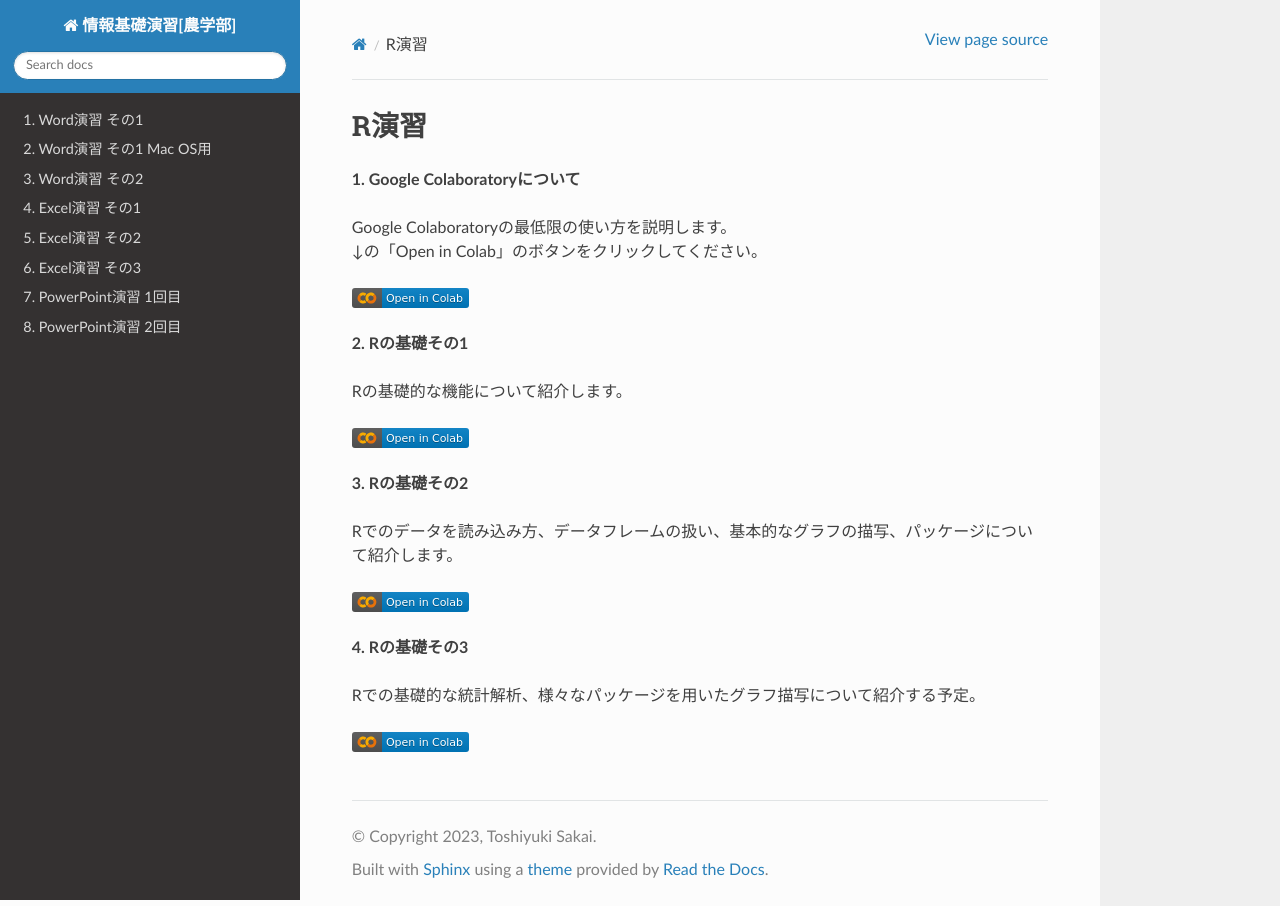
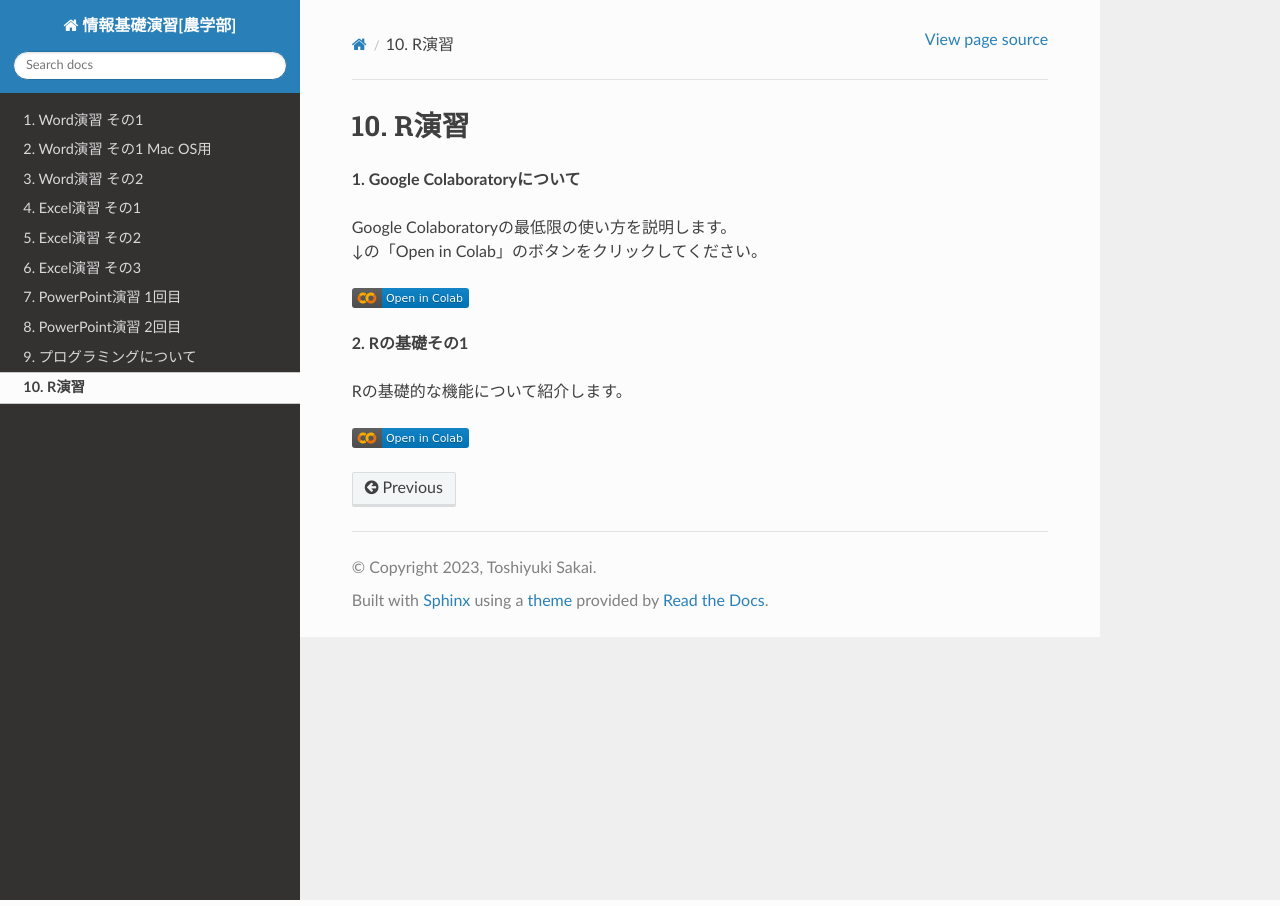
Before and after one commit to slt666666/basic_info_2023, a Sphinx documentation site: the page built from source/R_1.rst, in a window 1280 px wide. Built offline with Sphinx 7.4.7 and the Read the Docs theme 2.0.0, drawn with Linux system fonts in a browser that asks for light colours.

Commit message:
update R

```diff
--- a/source/R_1.rst
+++ b/source/R_1.rst
@@ -16,17 +16,3 @@ Rの基礎的な機能について紹介します。
 
 .. image:: _static/images/programming/colab-badge.svg
    :target: https://colab.research.google.com/github/slt666666/basic_informatics_2022/blob/master/source/_static/colab_notebook/RL02.ipynb
-
-**3. Rの基礎その2**
-
-Rでのデータを読み込み方、データフレームの扱い、基本的なグラフの描写、パッケージについて紹介します。
-
-.. image:: _static/images/programming/colab-badge.svg
-   :target: https://colab.research.google.com/github/slt666666/basic_informatics_2022/blob/master/source/_static/colab_notebook/RL03.ipynb
-
-**4. Rの基礎その3**
-
-Rでの基礎的な統計解析、様々なパッケージを用いたグラフ描写について紹介する予定。
-
-.. image:: _static/images/programming/colab-badge.svg
-   :target: https://colab.research.google.com/github/slt666666/basic_informatics_2022/blob/master/source/_static/colab_notebook/RL04.ipynb
--- a/source/index.rst
+++ b/source/index.rst
@@ -39,6 +39,8 @@ Jupyter notebook (iPython notebook)の形式（.ipynb）で配布予定です。
    excel_3
    powerpoint_1
    powerpoint_2
+   programming
+   R_1
 
 講義の進行に応じて随時ページを追加していきます。
 
```
